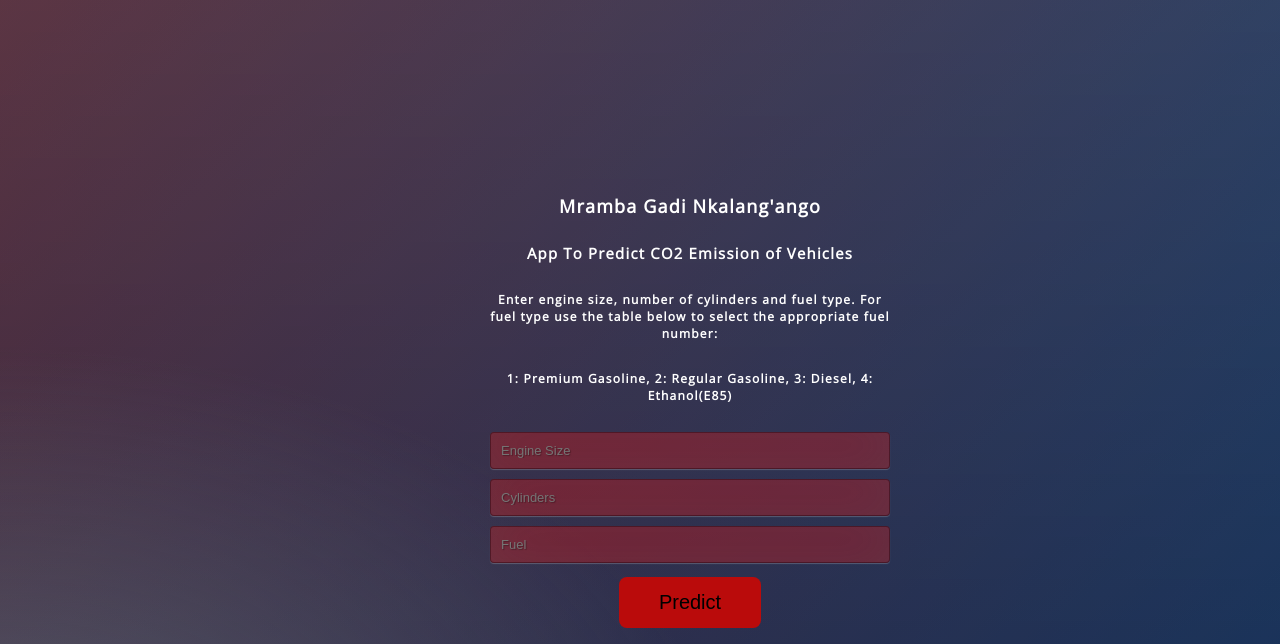
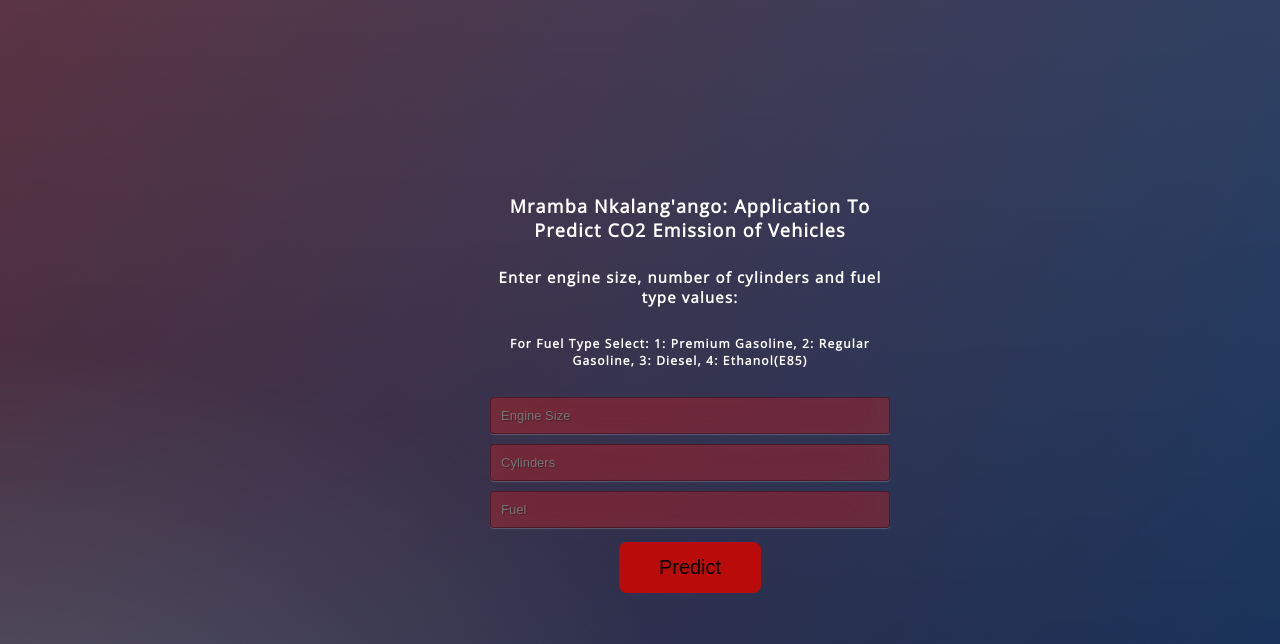
Before and after one commit to MrambaGadi/Carbon-Dioxide-CO2-Emissions-Prediction, a Flask app: page / in a window 1280 px wide. Shown: the top 644 px of the page. Run offline with Flask 2, Linux system fonts and the light colour scheme; parts of the project's set-up code (start-up, migrations or seed data) failed here and were passed over.

Commit message:
Add files via upload

```diff
--- a/templates/index.html
+++ b/templates/index.html
@@ -11,10 +11,9 @@
 </head>
 <body>
  <div class="login">
-	<h4>Mramba Gadi Nkalang'ango</h4>
-	<h5>App To Predict CO2 Emission of Vehicles</h5>
-     <h6> Enter engine size, number of cylinders and fuel type. For fuel type use the table below to select the appropriate fuel number:</h6>
-<h6>1: Premium Gasoline, 2: Regular Gasoline, 3: Diesel, 4: Ethanol(E85)</h6>
+	<h4>Mramba Nkalang'ango: Application To Predict CO2 Emission of Vehicles</h4>
+	<h5> Enter engine size, number of cylinders and fuel type values:</h5>
+<h6>For Fuel Type Select: 1: Premium Gasoline, 2: Regular Gasoline, 3: Diesel, 4: Ethanol(E85)</h6>
 
      <!-- Main Input For Receiving Query to our ML -->
     <form action="{{ url_for('predict')}}"method="post">
```
